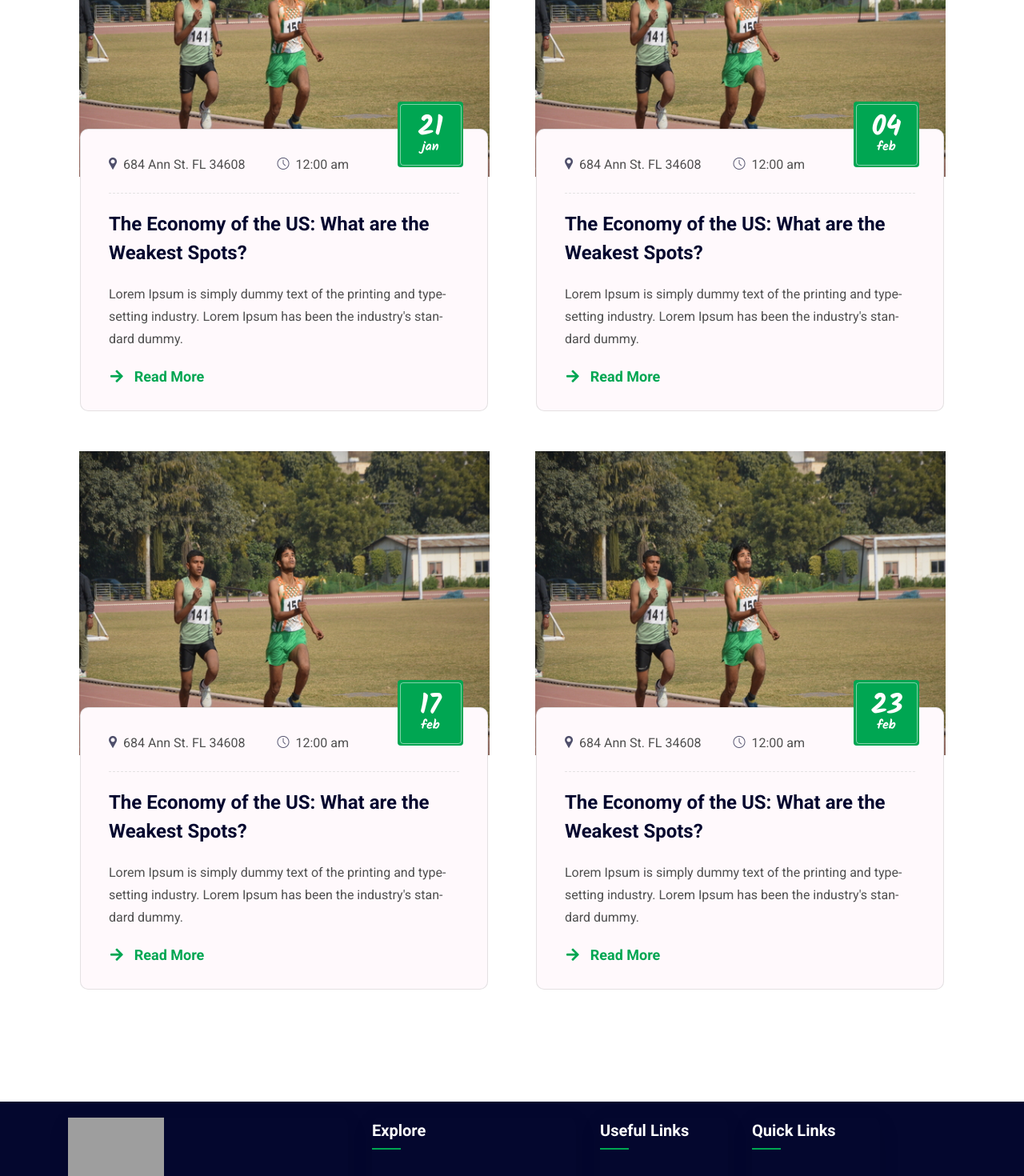
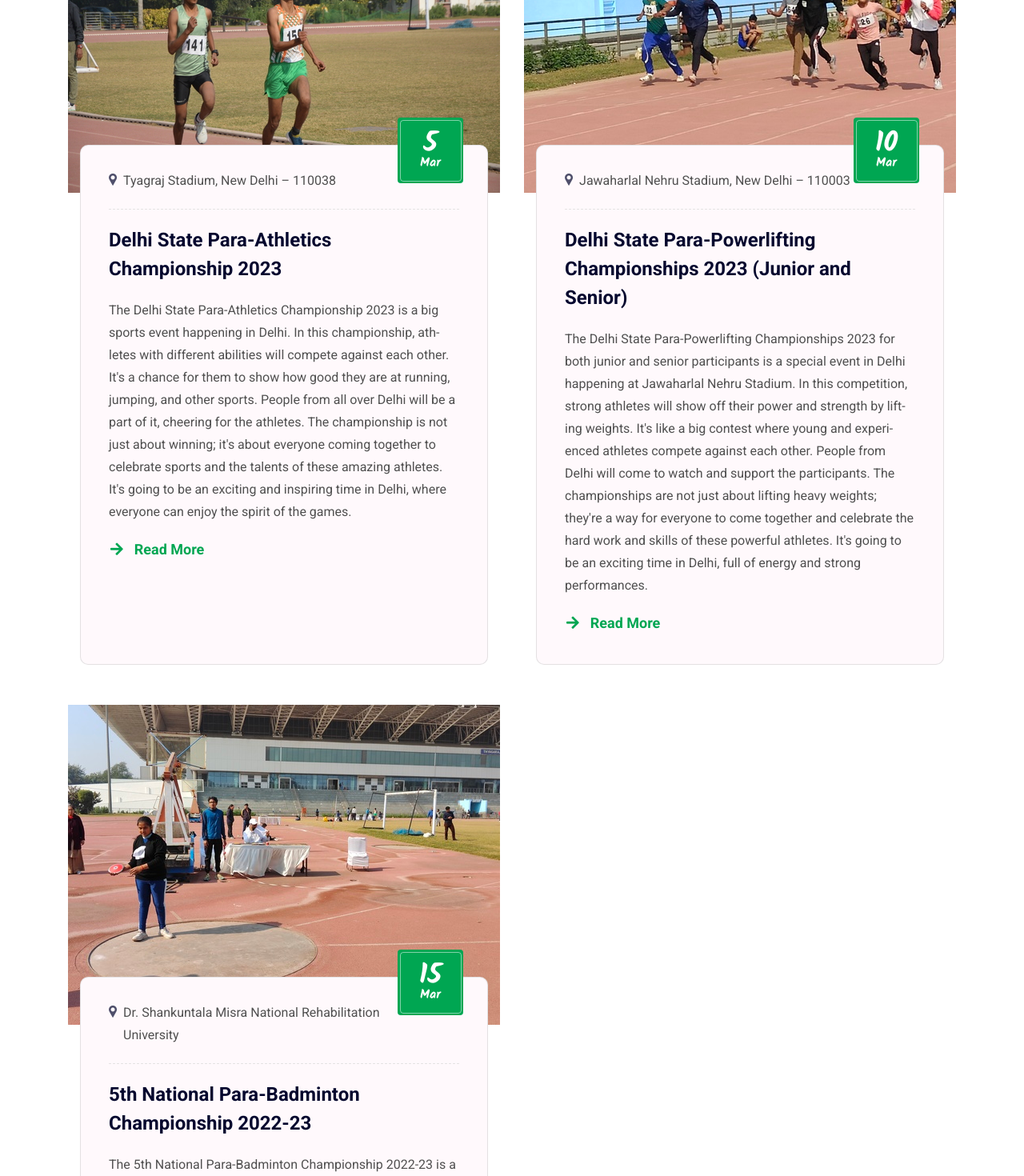
Before and after one commit to Shivisoni19/dpsadelhi_reactsite, a React (Create React App) app: page /events in a window 1280 px wide. Shown: the part 800-2270 px from the top of the page at 80% size. Built offline with nearby package versions, Linux system fonts and the light colour scheme; grey boxes are pictures that could not be loaded.

Commit message:
TenCommit 18Jan

```diff
--- a/public/index.html
+++ b/public/index.html
@@ -29,5 +29,7 @@
       To begin the development, run `npm start` or `yarn start`.
       To create a production bundle, use `npm run build` or `yarn build`.
     -->
+    <!-- payment script  -->
+    <script src="https://checkout.razorpay.com/v1/checkout.js"></script>
   </body>
 </html>
--- a/src/components/contact/ContactForm.jsx
+++ b/src/components/contact/ContactForm.jsx
@@ -54,18 +54,12 @@ const ContactForm = () => {
         pcode:"",
         message: "",
       });
-      // alert("Data Stored");
-      // Use toast.success to display a success message
       toast.success("Your Data Stored Successfully");
     } else {
-      // alert("Plz fill the Data");
-      // Use toast.error to display an error message
       toast.error("Failed to store data");
      }
     }
     else {
-      // alert("Plz fill the Data");
-      // alert("Plz fill the Data");
       toast.error("Please fill in all the fields");
      }
   };
--- a/src/components/event/EventMain.jsx
+++ b/src/components/event/EventMain.jsx
@@ -1,178 +1,103 @@
 import React from "react";
-import EventPagination from "./EventPagination";
+import { Link } from "react-router-dom";
 
 const EventMain = () => {
+  // Create an array of events
+  const events = [
+    {
+      date: "5",
+      month: "Mar",
+      location: "Tyagraj Stadium, New Delhi – 110038",
+      // time: "12:00 pm",
+      title: "Delhi State Para-Athletics Championship 2023",
+      description:
+        "The Delhi State Para-Athletics Championship 2023 is a big sports event happening in Delhi. In this championship, athletes with different abilities will compete against each other. It's a chance for them to show how good they are at running, jumping, and other sports. People from all over Delhi will be a part of it, cheering for the athletes. The championship is not just about winning; it's about everyone coming together to celebrate sports and the talents of these amazing athletes. It's going to be an exciting and inspiring time in Delhi, where everyone can enjoy the spirit of the games.",
+      link: "/events", // Example link
+      imgSrc: "img/events/event1.jpg",
+    },
+    {
+      date: "10",
+      month: "Mar",
+      location: "Jawaharlal Nehru Stadium, New Delhi – 110003",
+      // time: "12:00 pm",
+      title: "Delhi State Para-Powerlifting Championships 2023 (Junior and Senior)",
+      description:
+        "The Delhi State Para-Powerlifting Championships 2023 for both junior and senior participants is a special event in Delhi happening at Jawaharlal Nehru Stadium. In this competition, strong athletes will show off their power and strength by lifting weights. It's like a big contest where young and experienced athletes compete against each other. People from Delhi will come to watch and support the participants. The championships are not just about lifting heavy weights; they're a way for everyone to come together and celebrate the hard work and skills of these powerful athletes. It's going to be an exciting time in Delhi, full of energy and strong performances.",
+      link: "/events", // Example link
+      imgSrc: "img/events/event2.jpg",
+    },
+    {
+      date: "15",
+      month: "Mar",
+      location: "Dr. Shankuntala Misra National Rehabilitation University",
+      // time: "12:00 pm",
+      title: "5th National Para-Badminton Championship 2022-23",
+      description:
+        "The 5th National Para-Badminton Championship 2022-23 is a big badminton event where players with different abilities from all over the country compete. It's like a special tournament where everyone can play and enjoy the game of badminton. This championship is the fifth one, and it's happening in the current year at Dr. Shankuntala Misra National Rehabilitation University, Lucknow. Athletes will be showing their skills on the badminton court, and people from different places will come to watch and cheer for them. It's a great opportunity for players to have fun, make new friends, and show how good they are at playing badminton. The championship is all about sportsmanship, skill, and the joy of playing together. ",
+      link: "/events", // Example link
+      imgSrc: "img/events/event3.jpg",
+    },
+    // {
+    //   date: "5",
+    //   month: "Mar",
+    //   location: "Tyagraj Stadium",
+    //   time: "12:00 pm",
+    //   title: "Delhi State Para-Athletics Championship 2023",
+    //   description:
+    //     "The Delhi State Para-Athletics Championship 2023 is a big sports event happening in Delhi. In this championship, athletes with different abilities will compete against each other. It's a chance for them to show how good they are at running, jumping, and other sports. People from all over Delhi will be a part of it, cheering for the athletes. The championship is not just about winning; it's about everyone coming together to celebrate sports and the talents of these amazing athletes. It's going to be an exciting and inspiring time in Delhi, where everyone can enjoy the spirit of the games.",
+    //   link: "/events", // Example link
+    // },
+  ];
+
   return (
     <>
-      {/* <!-- Event items Section Start Here --> */}
+      {/* Event items Section Start Here */}
       <div className="issues-around-us-section">
         <div className="container">
           <div className="row">
-            <div className="col-lg-6">
+            {/* Map over the events array and render content for each event */}
+            {events.map((event, index) => (
+              <div key={index} className="col-lg-6">
                 <div className="event-single-items">
-                <div className="event-img"></div>
+                  <div className="event-img">
+                    <img src={event.imgSrc} alt={`event-${index}`} />
+                  </div>
                   <div className="content">
                     <div className="post-mate">
-                    <h2 className="post-date">21</h2>
-                    <div className="post-month">jan</div>
+                      <h2 className="post-date">{event.date}</h2>
+                      <div className="post-month">{event.month}</div>
                     </div>
                     <div className="subtitle">
                       <div className="location">
                         <div className="icon">
                           <i className="icon-location"></i>
                         </div>
-                      <p>684 Ann St. FL 34608</p>
+                        <p>{event.location}</p>
                       </div>
-                    <div className="time">
+                      {/* <div className="time">
                         <div className="icon">
                           <i className="icon-clock"></i>
                         </div>
-                      <p>12:00 am</p>
-                    </div>
+                        <p>{event.time}</p>
+                      </div> */}
                     </div>
                     <h4 className="title">
-                    <a href="event-single.html">
-                      The Economy of the US: What are the Weakest Spots?
-                    </a>
+                      <Link to={event.link}>{event.title}</Link>
                     </h4>
-                  <p className="description">
-                    Lorem Ipsum is simply dummy text of the printing and
-                    typesetting industry. Lorem Ipsum has been the industry's
-                    standard dummy.
-                  </p>
+                    <p className="description">{event.description}</p>
                     <div className="btn-wrapper">
-                    <a href="event-single.html" className="boxed-btn event-btn">
+                      <Link to={event.link} className="boxed-btn event-btn">
                         <i className="fas fa-arrow-right"></i>Read More
-                    </a>
+                      </Link>
                     </div>
                   </div>
                 </div>
               </div>
-            <div className="col-lg-6">
-              <div className="event-single-items">
-                <div className="event-img"></div>
-                <div className="content">
-                  <div className="post-mate">
-                    <h2 className="post-date">04</h2>
-                    <div className="post-month">feb</div>
-                  </div>
-                  <div className="subtitle">
-                    <div className="location">
-                      <div className="icon">
-                        <i className="icon-location"></i>
-                      </div>
-                      <p>684 Ann St. FL 34608</p>
-                    </div>
-                    <div className="time">
-                      <div className="icon">
-                        <i className="icon-clock"></i>
-                      </div>
-                      <p>12:00 am</p>
-                    </div>
-                  </div>
-                  <h4 className="title">
-                    <a href="event-single.html">
-                      The Economy of the US: What are the Weakest Spots?
-                    </a>
-                  </h4>
-                  <p className="description">
-                    Lorem Ipsum is simply dummy text of the printing and
-                    typesetting industry. Lorem Ipsum has been the industry's
-                    standard dummy.
-                  </p>
-                  <div className="btn-wrapper">
-                    <a href="event-single.html" className="boxed-btn event-btn">
-                      <i className="fas fa-arrow-right"></i>Read More
-                    </a>
+            ))}
           </div>
         </div>
       </div>
-            </div>
-            <div className="col-lg-6">
-              <div className="event-single-items">
-                <div className="event-img"></div>
-                <div className="content">
-                  <div className="post-mate">
-                    <h2 className="post-date">17</h2>
-                    <div className="post-month">feb</div>
-                  </div>
-                  <div className="subtitle">
-                    <div className="location">
-                      <div className="icon">
-                        <i className="icon-location"></i>
-                      </div>
-                      <p>684 Ann St. FL 34608</p>
-                    </div>
-                    <div className="time">
-                      <div className="icon">
-                        <i className="icon-clock"></i>
-                      </div>
-                      <p>12:00 am</p>
-                    </div>
-                  </div>
-                  <h4 className="title">
-                    <a href="event-single.html">
-                      The Economy of the US: What are the Weakest Spots?
-                    </a>
-                  </h4>
-                  <p className="description">
-                    Lorem Ipsum is simply dummy text of the printing and
-                    typesetting industry. Lorem Ipsum has been the industry's
-                    standard dummy.
-                  </p>
-                  <div className="btn-wrapper">
-                    <a href="event-single.html" className="boxed-btn event-btn">
-                      <i className="fas fa-arrow-right"></i>Read More
-                    </a>
-                  </div>
-                </div>
-              </div>
-            </div>
-            <div className="col-lg-6">
-              <div className="event-single-items">
-                <div className="event-img"></div>
-                <div className="content">
-                  <div className="post-mate">
-                    <h2 className="post-date">23</h2>
-                    <div className="post-month">feb</div>
-                  </div>
-                  <div className="subtitle">
-                    <div className="location">
-                      <div className="icon">
-                        <i className="icon-location"></i>
-                      </div>
-                      <p>684 Ann St. FL 34608</p>
-                    </div>
-                    <div className="time">
-                      <div className="icon">
-                        <i className="icon-clock"></i>
-                      </div>
-                      <p>12:00 am</p>
-                    </div>
-                  </div>
-                  <h4 className="title">
-                    <a href="event-single.html">
-                      The Economy of the US: What are the Weakest Spots?
-                    </a>
-                  </h4>
-                  <p className="description">
-                    Lorem Ipsum is simply dummy text of the printing and
-                    typesetting industry. Lorem Ipsum has been the industry's
-                    standard dummy.
-                  </p>
-                  <div className="btn-wrapper">
-                    <a href="event-single.html" className="boxed-btn event-btn">
-                      <i className="fas fa-arrow-right"></i>Read More
-                    </a>
-                  </div>
-                </div>
-              </div>
-            </div>
-          </div>
-          {/* <EventPagination/> */}
-        </div>
-      </div>
-      {/* <!-- Event Items Section Start Here --> */}
+      {/* Event Items Section Start Here */}
     </>
   );
 };
```
Also changed, not shown: src/components/donation/DonationForm.jsx (+2 -52 lines), src/components/home/JoinNowForm.jsx (+104 -21 lines), src/css/style.css. Lines whose indentation alone changed are shown as unchanged.
